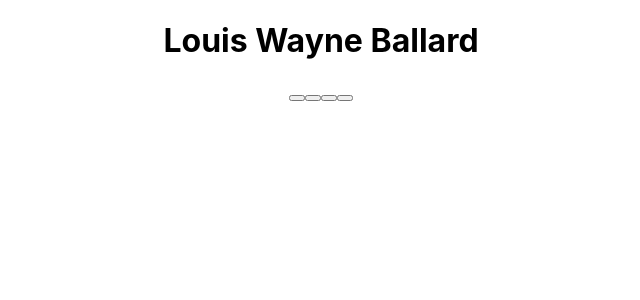
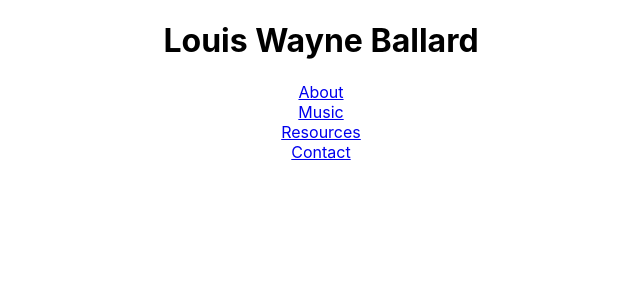
Before and after one commit to Ballard-Art/front-end, a React (Create React App) app in the folder lwb-music/: page / in a window 1280 px wide. Shown: the top 300 px of the page, without its empty margins (319-959 px from the left). Built offline with nearby package versions, Linux system fonts and the light colour scheme.

Commit message:
Button format updated

```diff
--- a/lwb-music/src/components/Atom.js
+++ b/lwb-music/src/components/Atom.js
@@ -18,7 +18,7 @@
 
             </div>
         </div>
-        </div>
+    </div>
     )
 }
 
--- a/lwb-music/src/components/Button.js
+++ b/lwb-music/src/components/Button.js
@@ -1,8 +1,8 @@
 import React from 'react'
 
-function Button({ text, link }) {
+function Button({ imp, text, link }) {
     return (
-        <div>
+        <div className={`button ${imp === 'secondary' ? 'button_white' : ''}`}>
            <a href={link}>
                {text}
             </a>
--- a/lwb-music/src/components/Menu.js
+++ b/lwb-music/src/components/Menu.js
@@ -1,4 +1,5 @@
 import React from 'react';
+import Button from './Button';
 
 function Menu({ oneTxt, oneLink, twoTxt, twoLink, threeTxt, threeLink, fourTxt, fourLink}) {
     return (
@@ -7,10 +8,10 @@
                <h1>Louis Wayne Ballard</h1>
             </div>
             <div>
-                <button imp='primary' text={oneTxt} link={oneLink} />
-                <button imp='secondary' text={twoTxt} link={twoLink} />
-                <button imp='tertiary' text={threeTxt} link={threeLink} />
-                <button imp='quaternary' text={fourTxt} link={fourLink} />
+                <Button imp='primary' text={oneTxt} link={oneLink} />
+                <Button imp='secondary' text={twoTxt} link={twoLink} />
+                <Button imp='tertiary' text={threeTxt} link={threeLink} />
+                <Button imp='quaternary' text={fourTxt} link={fourLink} />
             </div>
         </div>
     )
```
